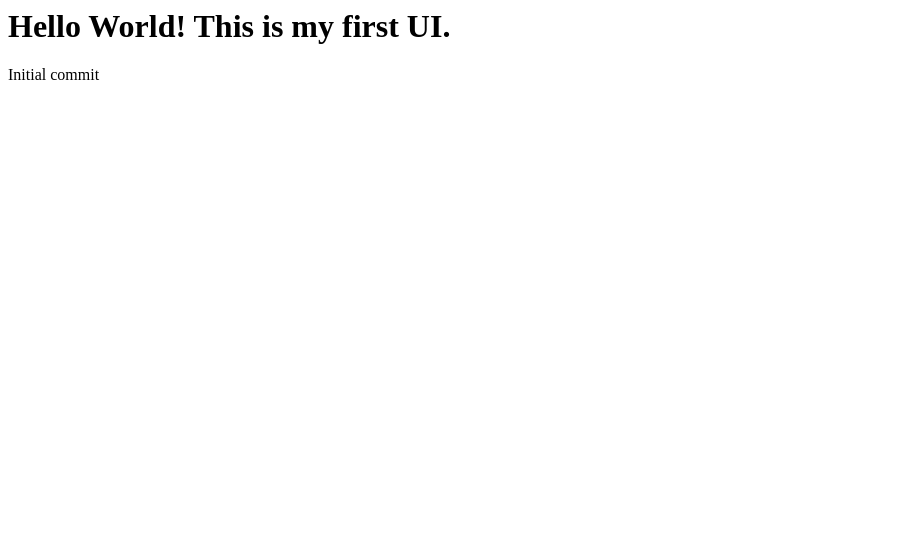
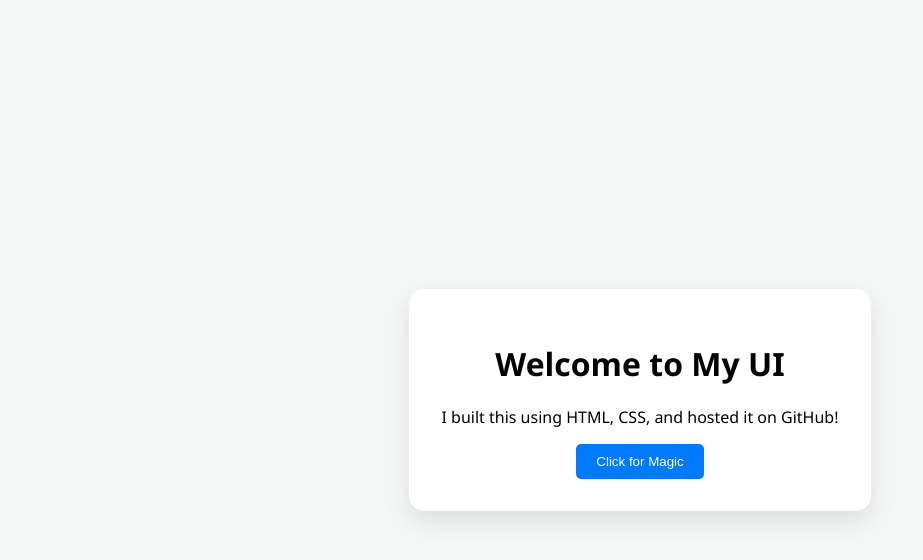
Before and after one commit to SylvesterUlrich/my-first-website, a plain HTML site: page index.html in a window 1280 px wide. Shown: the whole page, without its empty margins (0-923 px from the left). Drawn offline with Linux system fonts and the light colour scheme.

Commit message:
Update index.html

```diff
--- a/index.html
+++ b/index.html
@@ -1,2 +1,55 @@
-<h1>Hello World! This is my first UI.</h1>
-Initial commit
+<!DOCTYPE html>
+<html lang="en">
+<head>
+    <meta charset="UTF-8">
+    <meta name="viewport" content="width=device-width, initial-scale=1.0">
+    <title>My Professional UI</title>
+    <style>
+        /* This is the CSS section */
+        body {
+            font-family: 'Segoe UI', Tahoma, Geneva, Verdana, sans-serif;
+            background-color: #f4f7f6;
+            display: flex;
+            justify-content: center;
+            align-items: center;
+            height: 100vh;
+            margin: 0;
+        }
+        .card {
+            background: white;
+            padding: 2rem;
+            border-radius: 15px;
+            box-shadow: 0 10px 25px rgba(0,0,0,0.1);
+            text-align: center;
+            max-width: 400px;
+        }
+        button {
+            background-color: #007bff;
+            color: white;
+            border: none;
+            padding: 10px 20px;
+            border-radius: 5px;
+            cursor: pointer;
+            transition: background 0.3s;
+        }
+        button:hover {
+            background-color: #0056b3;
+        }
+    </style>
+</head>
+<body>
+
+    <div class="card">
+        <h1>Welcome to My UI</h1>
+        <p>I built this using HTML, CSS, and hosted it on GitHub!</p>
+        <button onclick="celebrate()">Click for Magic</button>
+    </div>
+
+    <script>
+        function celebrate() {
+            alert("Congratulations! You've just interacted with your first web app.");
+        }
+    </script>
+
+</body>
+</html>
```
